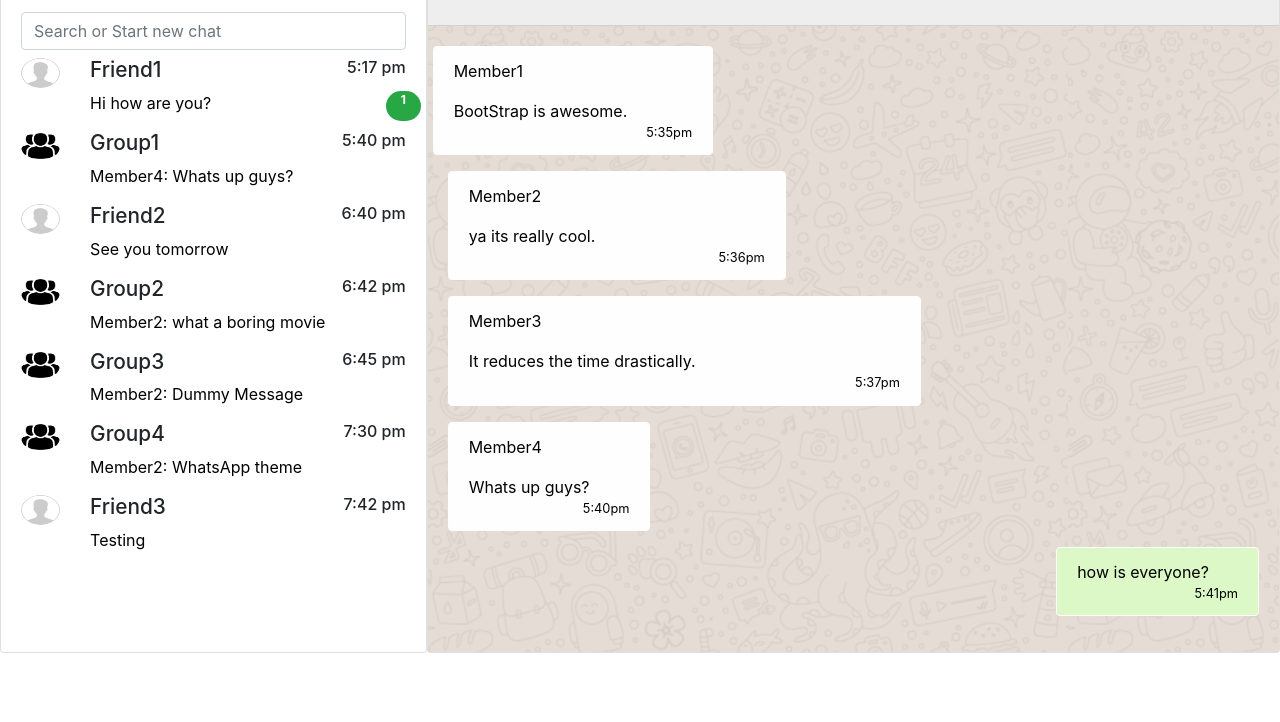
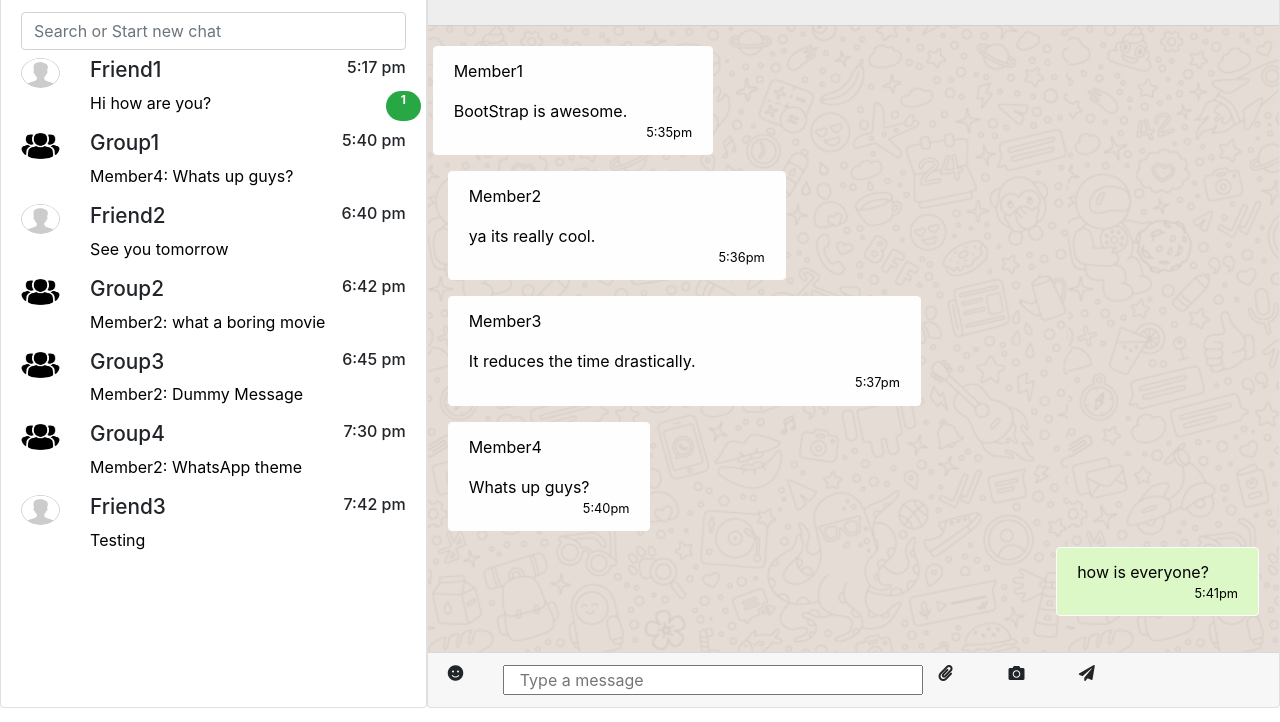
Before and after one commit to HanumantChidrawar/whatsappUI.github.io, a plain HTML site: page groupchat1.html in a window 1280 px wide. Shown: the part 78-800 px from the top of the page. Drawn offline with nearby package versions, Linux system fonts and the light colour scheme.

Commit message:
another change

```diff
--- a/groupchat1.html
+++ b/groupchat1.html
@@ -154,6 +154,15 @@
             </div>
 
           </div>
+          <div class="card-footer">
+          <div class="row" >
+            <i class="col-1 fa fa-smile fa-1x" ></i>
+            <input type="text" class="col-6" placeholder="Type a message" aria-label="message" aria-describedby="basic-addon1"></input>
+            <i class="col-1 fa fa-paperclip fa-1x"></i>
+            <i class="col-1 fa fa-camera fa-1x"></i>
+            <i class="col-2 fa fa-paper-plane fa-1x"></i>
+          </div>
+        </div>
         </div>
       </div>
     </section>
```
